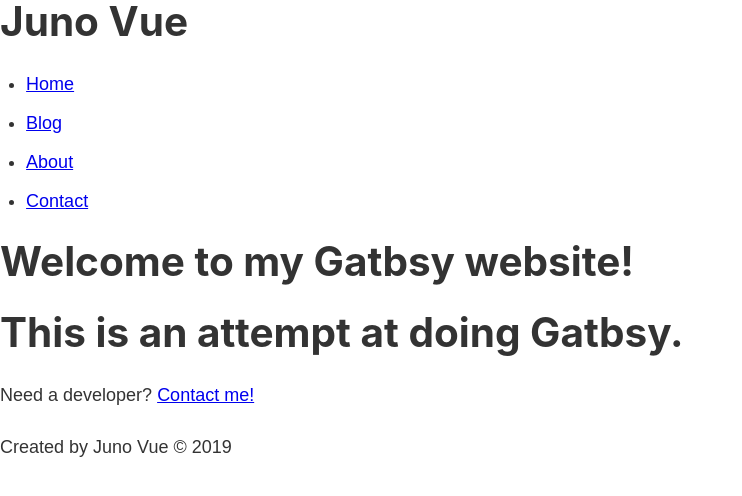
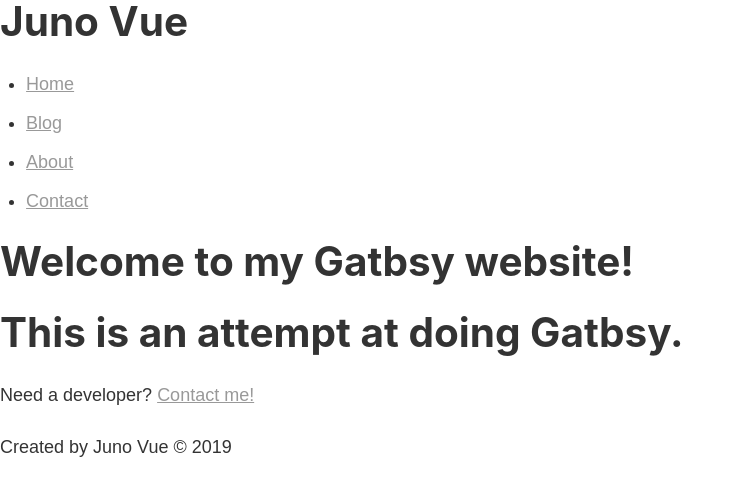
Before and after one commit to juno-v/gatsby, a Gatsby site: page / in a window 1280 px wide. Shown: the whole page, without its empty margins (0-742 px from the left). Built offline with nearby package versions, Linux system fonts and the light colour scheme; Gatsby itself is replaced by a stand-in of ours.

Commit message:
added header.scss in src/components to style header.js

```diff
--- a/src/components/header.js
+++ b/src/components/header.js
@@ -1,5 +1,6 @@
 import React from 'react';
 import { Link } from 'gatsby';
+import './header.scss'
 
 const Header = () => {
     return (
--- /dev/null
+++ b/src/components/header.scss
@@ -0,0 +1,3 @@
+a {
+    color: #999999;
+}
```
